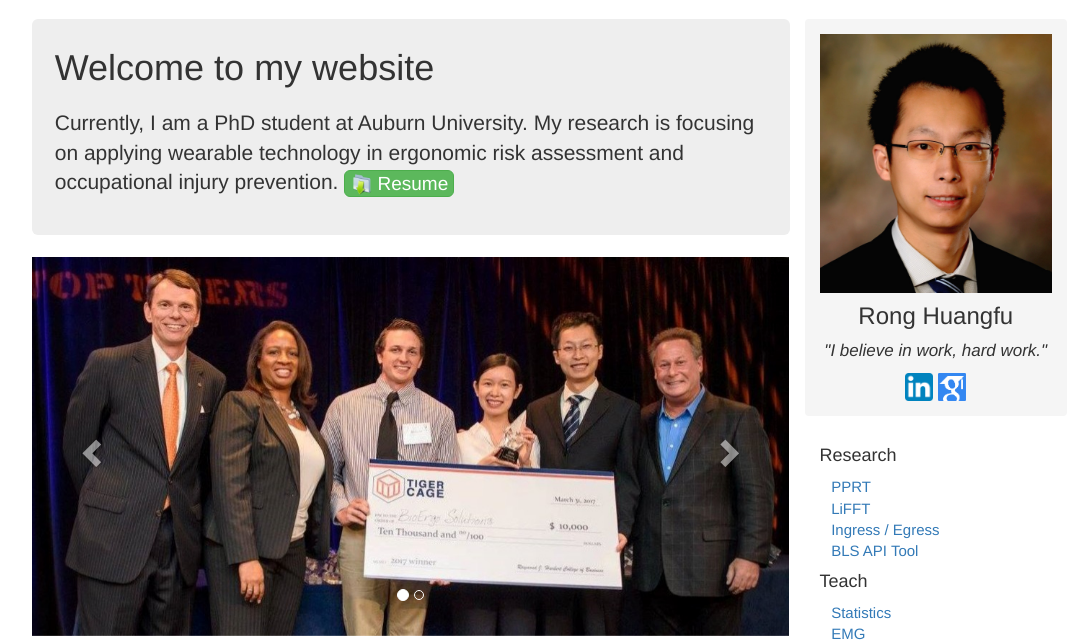
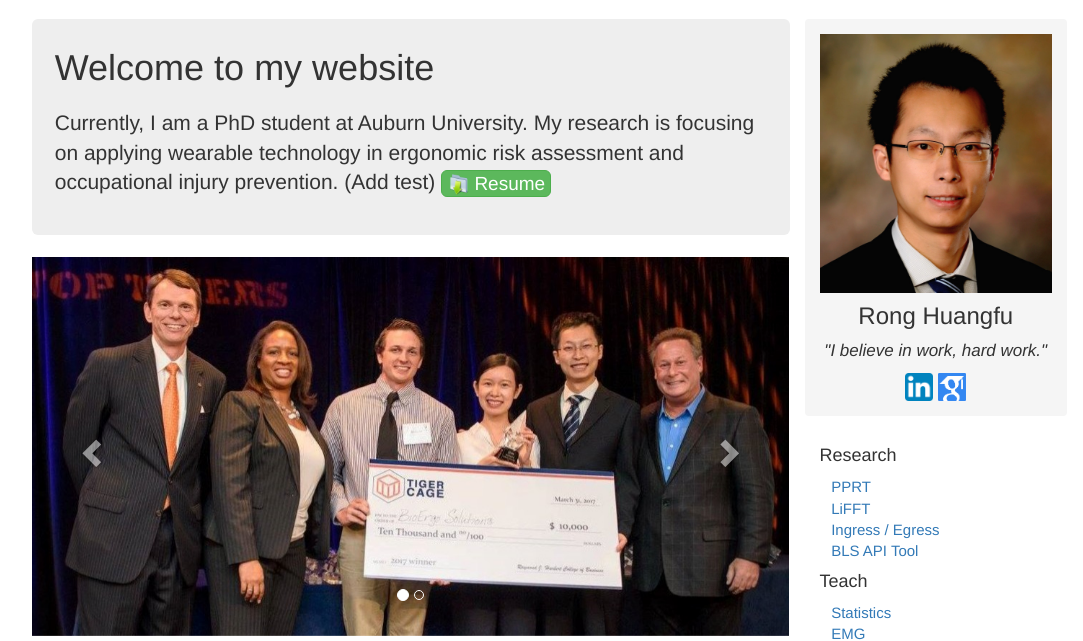
Before and after one commit to RongHF/cv_myapp, a Django app: template templates/myapp/myapp_home.html in a window 1280 px wide. Shown: the part 51-692 px from the top of the page, without its empty margins (98-1181 px from the left). Run offline with Django 3.2, Linux system fonts and the light colour scheme; the template is opened without the code that fills it, so the values that code supplies are empty; some libraries are stand-ins or nearby versions.

Commit message:
push test from desktop

```diff
--- a/templates/myapp/include_myapp_main.html
+++ b/templates/myapp/include_myapp_main.html
@@ -10,7 +10,7 @@
                  <p class="lead">
                      Currently, I am a PhD student at Auburn University.
                      My research is focusing on applying wearable technology in ergonomic risk assessment and occupational
-                     injury prevention.
+                     injury prevention. (Add test)
                     <a class="btn btn-lg btn-success" href="#" role="button"
                        style="padding: 0px 5px; font-size: 19px;" download="Rong_Huangfu_Resume.pdf">
                          <img src="{% static 'myapp/img/downloads.ico' %}" width="22px"> Resume
```
